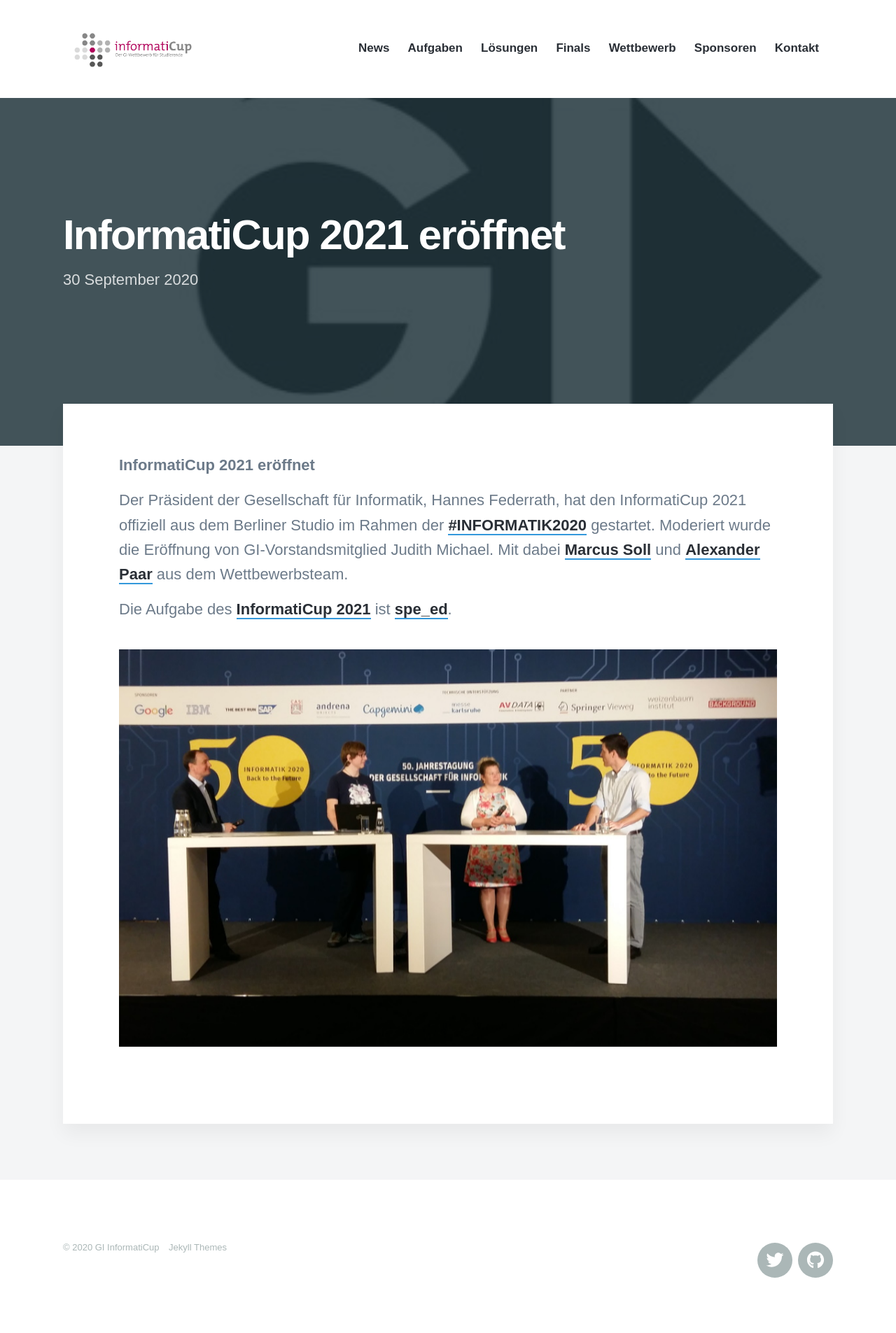
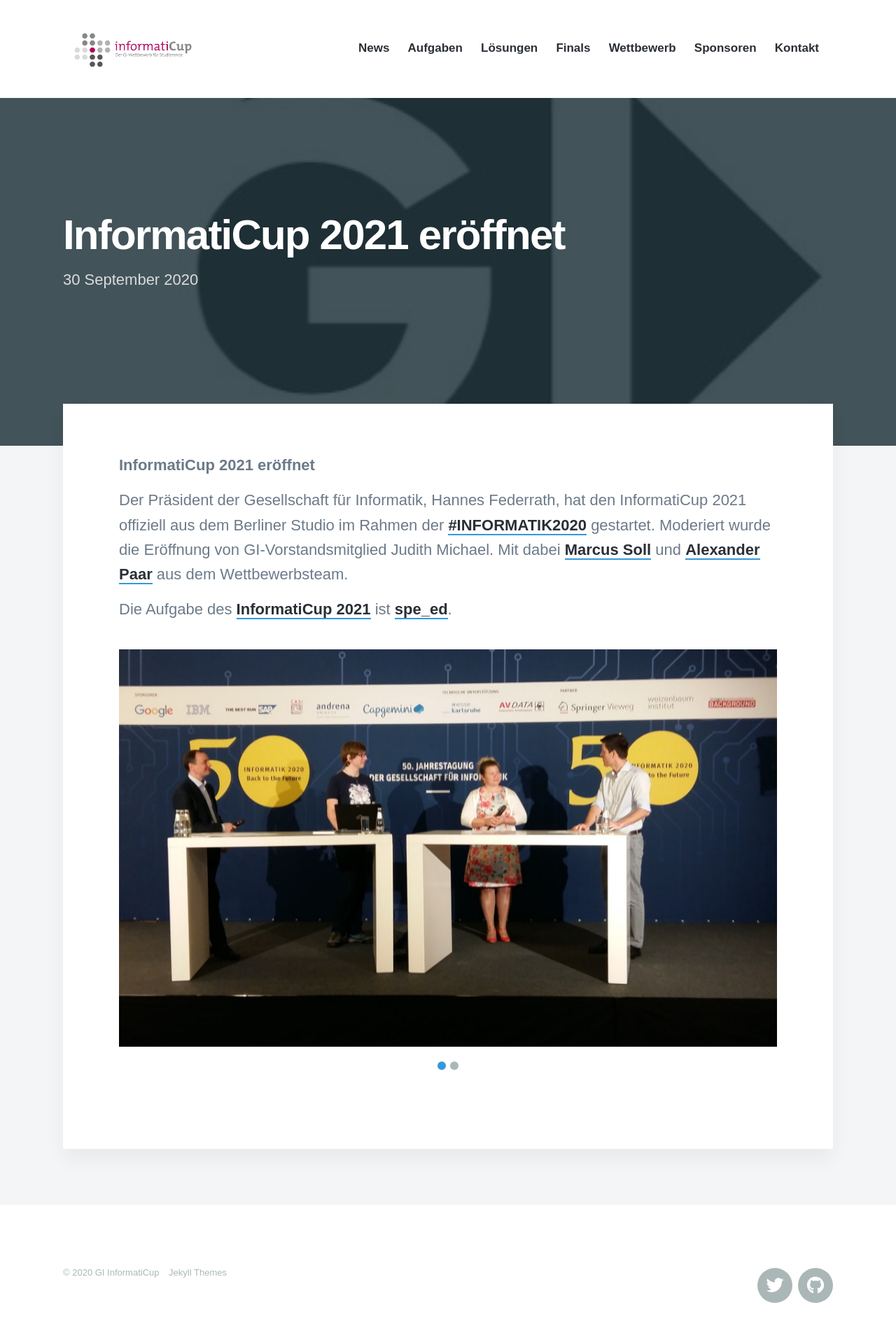
Before and after one commit to informatiCup/informaticup.github.io, a Jekyll site: the page built from _posts/2020-09-30-gi-2020-09-30.md, in a window 1280 px wide. Shown: the whole page at 70% size. Built offline with Jekyll 4.4.1, drawn with Linux system fonts in a browser that asks for light colours; nearby versions of some CDN libraries; some web fonts are replaced; before the commit the page ends 1869 px from its top, so only the background shows below that.

Commit message:
Add InformatiCup 2021 CfP

```diff
--- a/_posts/2020-09-30-gi-2020-09-30.md
+++ b/_posts/2020-09-30-gi-2020-09-30.md
@@ -13,5 +13,6 @@
 Die Aufgabe des [InformatiCup 2021](https://github.com/informatiCup/informatiCup2021) ist [spe_ed](/challenges/spe-ed).
 
 <div class="gallery" data-columns="1">
-	<img src="/images/blog/opening-ic-2021.jpg">
+  <img src="/images/blog/opening-ic-2021.jpg">
+  <img src="/images/blog/cfp-ic-2021.jpg">
 </div>
```
Also changed, not shown: images/blog/cfp-ic-2021.jpg (added).
